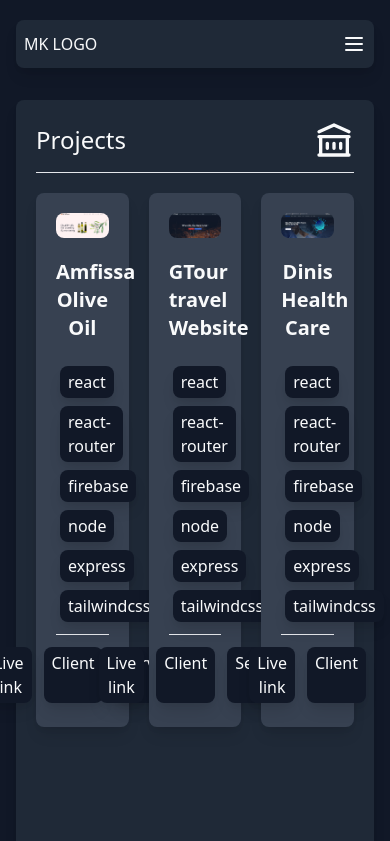
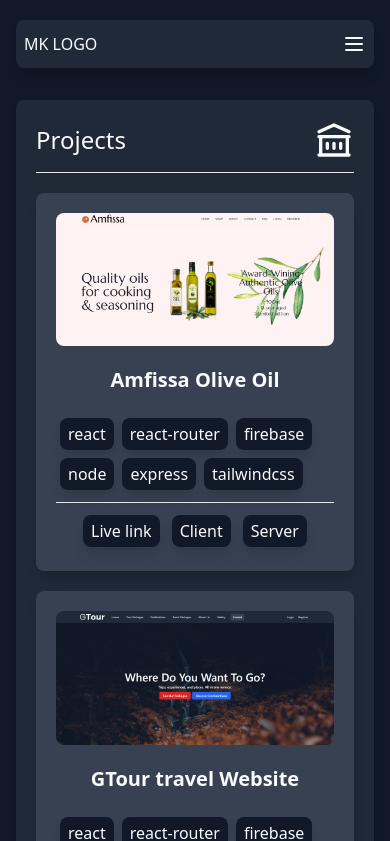
Before and after one commit to Mostakimul/react-portfolio, a React (Create React App) app: page /projects in a window 390 px wide. Shown: the top 841 px of the page. Built offline with nearby package versions, Linux system fonts and the light colour scheme.

Commit message:
porjects grid responsive

```diff
--- a/src/component/Portfolios.js
+++ b/src/component/Portfolios.js
@@ -22,7 +22,7 @@
         iconShape="M8 14v3m4-3v3m4-3v3M3 21h18M3 10h18M3 7l9-4 9 4M4 10h16v11H4V10z"
       />
       {/* project body */}
-      <div className="grid grid-cols-3 gap-5 mt-5">
+      <div className="grid grid-cols-1 sm:grid-cols-2 lg:grid-cols-3 gap-5 mt-5">
         {projects?.map((project) => (
           <div
             key={project.id}
```
